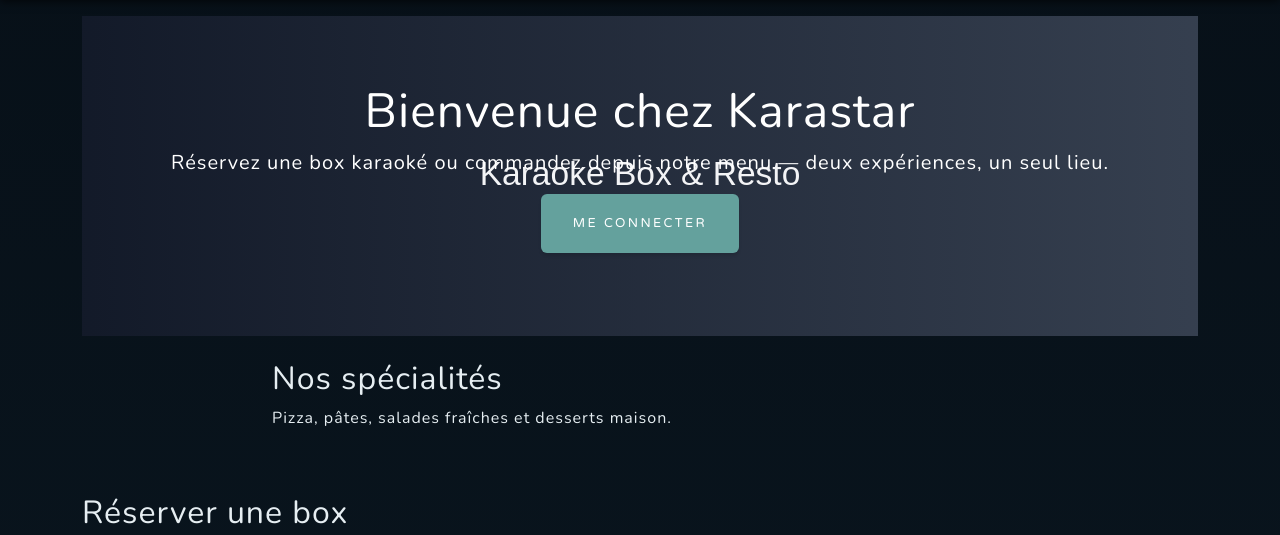
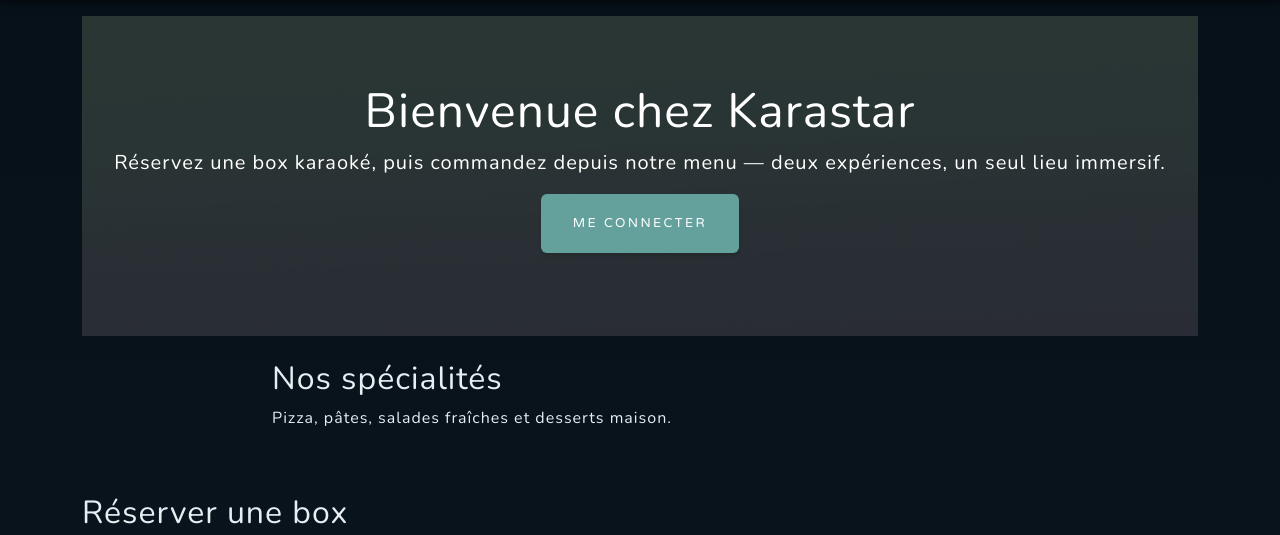
Before and after one commit to manahak/projet_karaoke, a Flask app: page / in a window 1280 px wide. Shown: the part 88-623 px from the top of the page. Run offline with Flask 3, Linux system fonts and the light colour scheme; grey boxes marked "Sample" are stand-in pictures; a database or web service that is not in the repository returns one stand-in record (values such as "Sample title"); some libraries are stand-ins or nearby versions.

Commit message:
test image

```diff
--- a/templates/index.html
+++ b/templates/index.html
@@ -1,14 +1,16 @@
 {% extends "base.html" %}
 
-{% block title %}Accueil - Karaoke Box & Resto{% endblock %}
+{% block title %}Accueil - Karastar{% endblock %}
 
 {% block content %}
 <div class="hero position-relative mb-4">
-        <img src="{{ url_for('static', filename='img/hero-placeholder.svg') }}" alt="Hero" class="w-100 d-block" style="height:320px; object-fit:cover;">
+    <img src="{{ url_for('static', filename='img/hero.png') }}" alt="Hero" class="w-100 d-block"
+        style="height:320px; object-fit:cover;">
     <div class="position-absolute top-0 start-0 w-100 h-100 d-flex align-items-center justify-content-center">
         <div class="text-center text-white" style="z-index:2;">
             <h1 class="display-5">Bienvenue chez Karastar</h1>
-                <p class="lead">Réservez une box karaoké ou commandez depuis notre menu — deux expériences, un seul lieu.</p>
+            <p class="lead">Réservez une box karaoké, puis commandez depuis notre menu — deux expériences, un seul lieu immersif.
+            </p>
             <p>
                 {% if not session.get('user') %}
                 <a class="btn btn-primary" href="{{ url_for('login') }}">Me connecter</a>
@@ -40,9 +42,11 @@
                 <div class="card-body">
                     <h5 class="card-title">Box #{{ box.numero }} — {{ box.nom|default(box.type)|capitalize }}</h5>
                     {% if box.image %}
-                                                                                            <div class="mb-2"><img src="{{ box.image }}" alt="Box {{ box.numero }}" class="img-fluid" style="max-height:120px; object-fit:cover;"></div>
+                    <div class="mb-2"><img src="{{ box.image }}" alt="Box {{ box.numero }}" class="img-fluid"
+                            style="max-height:120px; object-fit:cover;"></div>
                     {% else %}
-                                                                                            <div class="mb-2"><img src="{{ url_for('static', filename='img/box-placeholder.svg') }}" alt="Placeholder" class="img-fluid" style="max-height:120px; object-fit:cover;"></div>
+                    <div class="mb-2"><img src="{{ url_for('static', filename='img/box.png') }}"
+                            alt="Placeholder" class="img-fluid" style="max-height:120px; object-fit:cover;"></div>
                     {% endif %}
                     <p class="card-text">Places : {{ box.places }}<br>Prix : {{ box.prix_horaire }} €</p>
                     <p class="text-muted small">Sélectionnez une date puis choisissez un créneau de 2 heures.</p>
@@ -53,7 +57,8 @@
                         <input type="hidden" name="csrf_token" value="{{ csrf_token() }}">
                         <div class="mb-2">
                             <label class="form-label small">Date</label>
-                                                    <input type="date" name="date" class="form-control form-control-sm" id="date-{{ box._id }}" required>
+                            <input type="date" name="date" class="form-control form-control-sm" id="date-{{ box._id }}"
+                                required>
                         </div>
                         <div id="slots-{{ box._id }}" class="mb-2">
                             <!-- Slots rendered here by JS -->
@@ -61,7 +66,8 @@
                         <input type="hidden" name="slot_index" id="slot-{{ box._id }}">
                         <div class="mb-2">
                             <label class="form-label small">Notes (optionnel)</label>
-                                                    <input class="form-control form-control-sm" type="text" name="notes" placeholder="Remarques, préférences...">
+                            <input class="form-control form-control-sm" type="text" name="notes"
+                                placeholder="Remarques, préférences...">
                         </div>
                         <div class="text-end">
                             <button class="btn btn-primary btn-sm" type="submit">Choisir &amp; Confirmer</button>
@@ -80,7 +86,7 @@
     // SLOTS provided by server
     const SLOTS = {{ slots | tojson }};
     // box ids array
-        const BOX_IDS = {{ boxes | map(attribute='_id') | list | tojson }};
+    const BOX_IDS = {{ boxes | map(attribute = '_id') | list | tojson }};
 
     function formatDateYYYYMMDD(d) {
         const yyyy = d.getFullYear();
@@ -104,7 +110,7 @@
     function initDateSelects() {
         const dates = getNextDates(14);
         const today = dates[0];
-                const maxDate = dates[dates.length-1];
+        const maxDate = dates[dates.length - 1];
         const minStr = formatDateYYYYMMDD(today);
         const maxStr = formatDateYYYYMMDD(maxDate);
 
```
Also changed, not shown: static/img/box.png (added), static/img/hero.png (added). Lines whose indentation alone changed are shown as unchanged.
